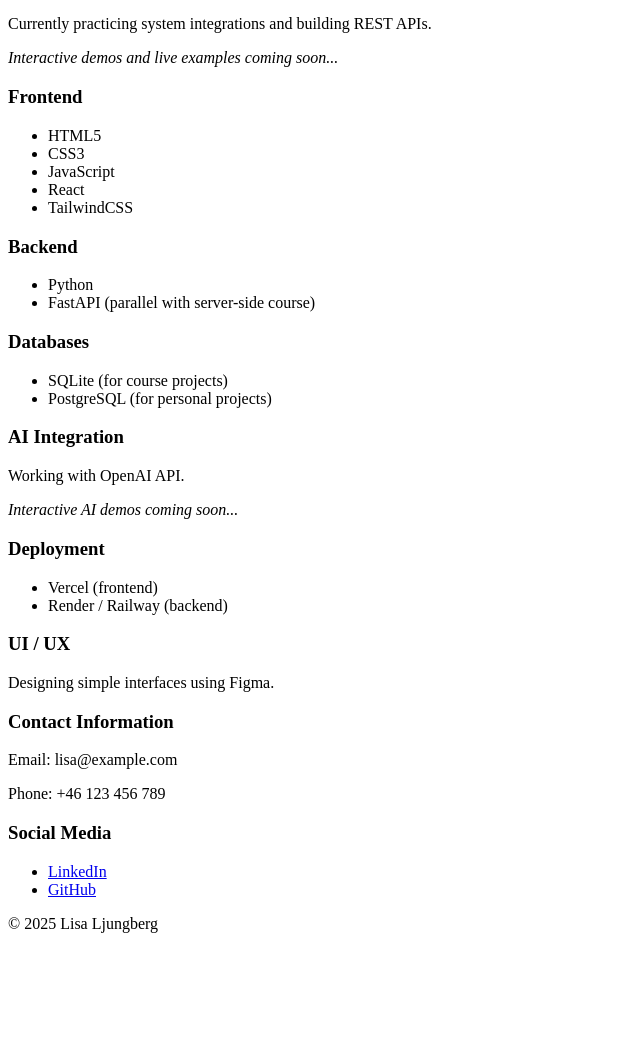
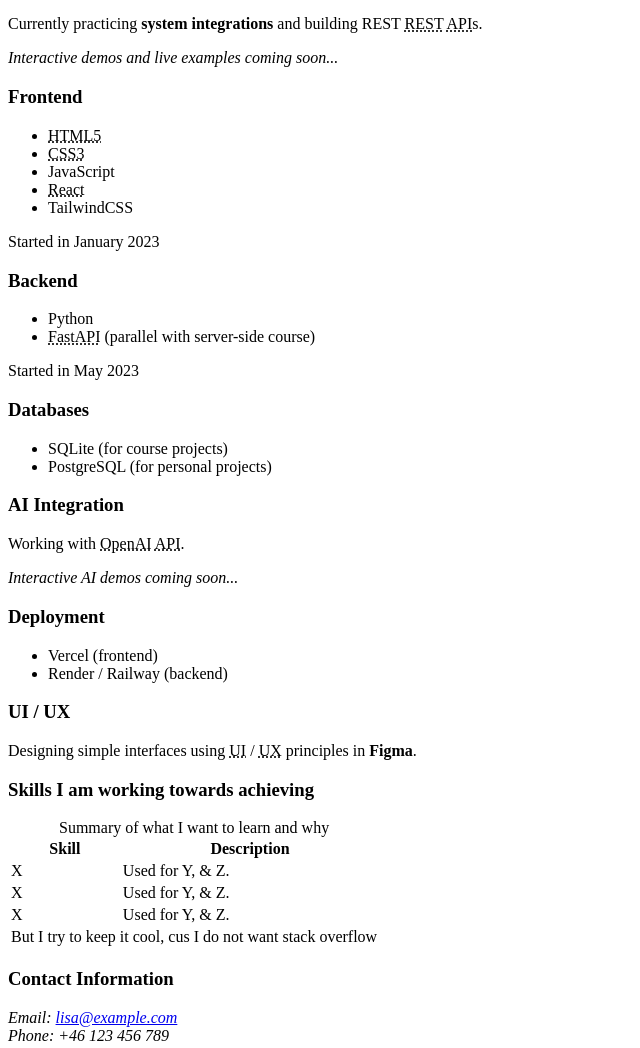
Before and after one commit to LisaLjungberg99/AboutMePage, a website: page now.html in a window 1280 px wide. Shown: the part 244-1292 px from the top of the page, without its empty margins (0-640 px from the left). Before the commit the page ends 1193 px from the top, so only its background shows below. Drawn offline with Linux system fonts and the light colour scheme.

Commit message:
Added som lists, tabels etc.

```diff
--- a/now.html
+++ b/now.html
@@ -34,7 +34,10 @@
         <article>
           <h3>System Integration & REST APIs</h3>
           <p>
-            Currently practicing system integrations and building REST APIs.
+            Currently practicing <strong>system integrations</strong> and
+            building REST
+            <abbr title="Representational State Transfer">REST</abbr>
+            <abbr title="Application Programming Interface">API</abbr>s.
           </p>
           <p><em>Interactive demos and live examples coming soon...</em></p>
         </article>
@@ -42,20 +45,33 @@
         <article>
           <h3>Frontend</h3>
           <ul>
-            <li>HTML5</li>
-            <li>CSS3</li>
+            <li>
+              <abbr title="HyperText Markup Language version 5">HTML5</abbr>
+            </li>
+            <li><abbr title="Cascading Style Sheets version 3">CSS3</abbr></li>
             <li>JavaScript</li>
-            <li>React</li>
+            <li>
+              <abbr title="JavaScript library for building user interfaces"
+                >React</abbr
+              >
+            </li>
             <li>TailwindCSS</li>
           </ul>
+          <p><time datetime="2023-01">Started in January 2023</time></p>
         </article>
 
         <article>
           <h3>Backend</h3>
           <ul>
             <li>Python</li>
-            <li>FastAPI (parallel with server-side course)</li>
+            <li>
+              <abbr title="Python web framework for building APIs"
+                >FastAPI</abbr
+              >
+              (parallel with server-side course)
+            </li>
           </ul>
+          <p><time datetime="2023-05">Started in May 2023</time></p>
         </article>
 
         <article>
@@ -68,7 +84,11 @@
 
         <article>
           <h3>AI Integration</h3>
-          <p>Working with OpenAI API.</p>
+          <p>
+            Working with
+            <abbr title="Open Artificial Intelligence">OpenAI</abbr>
+            <abbr title="Application Programming Interface">API</abbr>.
+          </p>
           <p><em>Interactive AI demos coming soon...</em></p>
         </article>
 
@@ -82,15 +102,61 @@
 
         <article>
           <h3>UI / UX</h3>
-          <p>Designing simple interfaces using Figma.</p>
+          <p>
+            Designing simple interfaces using
+            <abbr title="User Interface">UI</abbr> /
+            <abbr title="User Experience">UX</abbr> principles in
+            <strong>Figma</strong>.
+          </p>
         </article>
       </section>
     </main>
+    <aside>
+      <h3>Skills I am working towards achieving</h3>
+      <table>
+        <caption>
+          Summary of what I want to learn and why
+        </caption>
+        <colgroup>
+          <col style="width: 30%" />
+          <col style="width: 70%" />
+        </colgroup>
+        <thead>
+          <tr>
+            <th>Skill</th>
+            <th>Description</th>
+          </tr>
+        </thead>
+        <tbody>
+          <tr>
+            <td>X</td>
+            <td>Used for Y, & Z.</td>
+          </tr>
+          <tr>
+            <td>X</td>
+            <td>Used for Y, & Z.</td>
+          </tr>
+          <tr>
+            <td>X</td>
+            <td>Used for Y, & Z.</td>
+          </tr>
+        </tbody>
+        <tfoot>
+          <tr>
+            <td colspan="2">
+              But I try to keep it cool, cus I do not want stack overflow
+            </td>
+          </tr>
+        </tfoot>
+      </table>
+    </aside>
     <footer>
       <section>
         <h3>Contact Information</h3>
-        <p>Email: lisa@example.com</p>
-        <p>Phone: +46 123 456 789</p>
+        <address>
+          Email: <a href="mailto:lisa@example.com">lisa@example.com</a><br />
+          Phone: +46 123 456 789
+        </address>
       </section>
 
       <section>
```
Also changed, not shown: future.html (+42 -5 lines), history.html (+76 -6 lines), home.html (+11 -5 lines).
